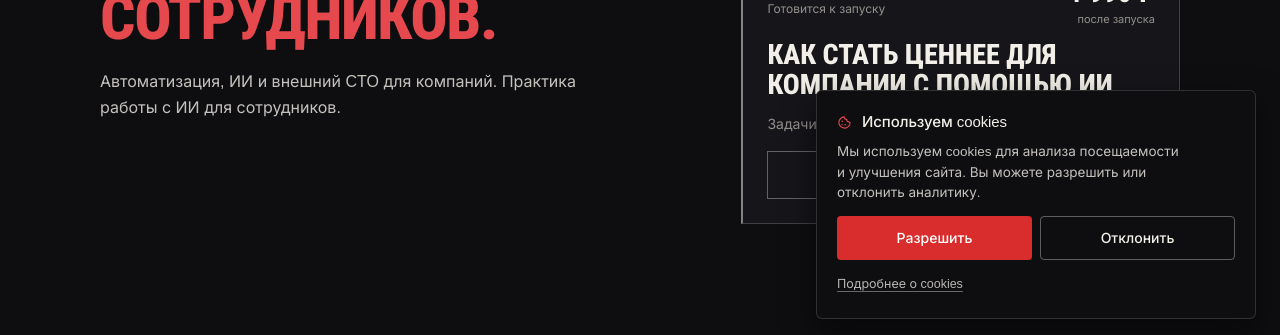
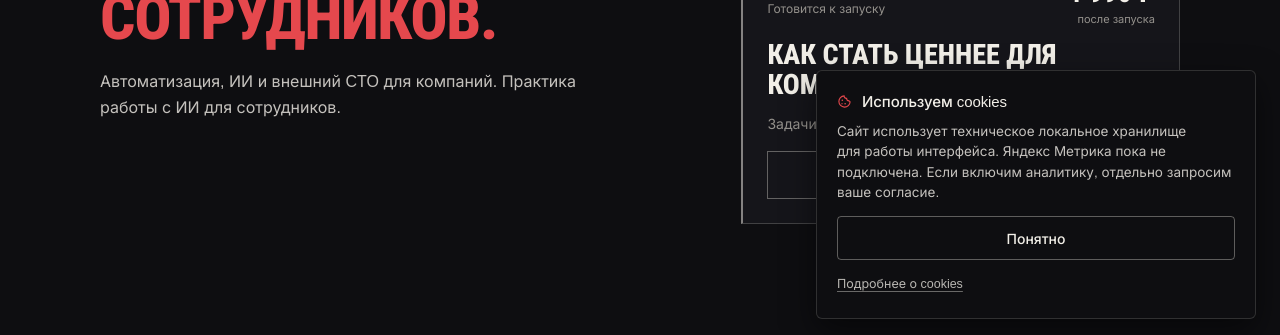
Before and after one commit to mironovich2345-code/mironovich.pro, a Next.js app: page / in a window 1280 px wide. Shown: the part 457-792 px from the top of the page. Built offline with nearby package versions, Linux system fonts and the light colour scheme; no server answers; a web font is replaced by a local one.

Commit message:
fix(consent): show honest cookie notice when Metrica is not configured

```diff
--- a/components/ConsentBanner.tsx
+++ b/components/ConsentBanner.tsx
@@ -1,14 +1,15 @@
 "use client";
 
 import Link from "next/link";
+import { metricaId } from "@/lib/analytics";
 import { useEffect, useRef, useState } from "react";
 import { CONSENT_OPEN_EVENT, readConsent, revokeConsent, saveConsent, type ConsentChoice } from "@/lib/consent";
 
 /**
- * Compact consent panel, shown when Yandex Metrica is configured and no
- * choice is stored, or when reopened from «Настройки аналитики» in the footer.
- * Wording approved by the owner; the full list of analytics services is in the
- * privacy policy. Declining affects analytics only — the lead form always works.
+ * Compact cookies notice: informational-only when no Yandex Metrica counter is
+ * configured; accept/reject analytics when a counter exists. The choice key is
+ * tied to the counter so an acknowledgement cannot authorize future tracking.
+ * Can be reopened from the footer; the lead form always works.
  *
  * Layout: a bottom panel 12px from the screen edges on phones, a 440px card in
  * the bottom-right corner on desktop. While open, the page gets matching bottom
@@ -103,9 +104,11 @@ export default function ConsentBanner() {
       </div>
 
       <p className="m-0 text-pretty text-[13.5px] leading-[1.5] text-cream/80">
-        Мы используем cookies для анализа посещаемости и улучшения сайта. Вы можете разрешить или отклонить аналитику.
+        {metricaId
+          ? "С вашего разрешения Яндекс Метрика использует cookies и локальное хранилище для анализа посещаемости. Можно разрешить или отклонить аналитику."
+          : "Сайт использует техническое локальное хранилище для работы интерфейса. Яндекс Метрика пока не подключена. Если включим аналитику, отдельно запросим ваше согласие."}
       </p>
-      {current && (
+      {metricaId && current && (
         <p className="m-0 mt-2.5 flex items-center gap-2 text-[12.5px] leading-[1.45] text-cream/85">
           <span
             aria-hidden
@@ -117,6 +120,7 @@ export default function ConsentBanner() {
         </p>
       )}
 
+      {metricaId ? (
       <div className="mt-3.5 grid grid-cols-2 gap-2">
         <button
           ref={firstButtonRef}
@@ -134,6 +138,16 @@ export default function ConsentBanner() {
           Отклонить
         </button>
       </div>
+      ) : (
+        <button
+          ref={firstButtonRef}
+          type="button"
+          onClick={() => choose("denied")}
+          className="mt-3.5 min-h-[44px] w-full rounded-[4px] border border-cream/35 px-3 text-center text-[14px] font-medium text-cream transition-colors hover:border-cream hover:bg-cream/5"
+        >
+          Понятно
+        </button>
+      )}
 
       <Link
         href="/privacy"
```
